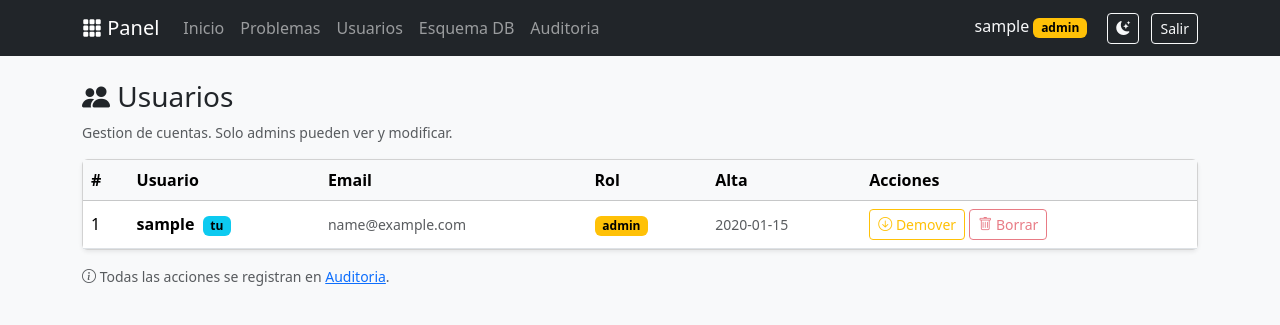
After one commit to Jesus123J/monitor_doker, a Flask app: page /users in a window 1280 px wide. The commit adds this page. Shown: the top 325 px of the page. Run offline with Flask 3, Linux system fonts and the light colour scheme; a user stored in the database is signed in; tables that the repository leaves empty hold one stand-in row (values such as "Sample post").

Commit message:
feat: panel de gestion de usuarios para admins (#3)
- Pagina /users con tabla de cuentas
- Promover / demover (toggle is_admin)
- Eliminar usuarios (con confirmacion)
- Bloqueo: no permite demover/borrar al ultimo admin
- Bloqueo: no permite borrarse a si mismo
- Acciones registradas en audit_log
- Link 'Usuarios' en navbar (admin)

Closes #3

```diff
--- a/dashboard/app.py
+++ b/dashboard/app.py
@@ -157,6 +157,53 @@ def schema():
     return render_template("schema.html", tables=tables, err=err)
 
 
+@app.route("/users")
+@admin_required
+def users_list():
+    users = User.query.order_by(User.id.asc()).all()
+    return render_template("users.html", users=users)
+
+
+@app.route("/users/<int:user_id>/toggle-admin", methods=["POST"])
+@admin_required
+def users_toggle_admin(user_id):
+    u = User.query.get_or_404(user_id)
+
+    # No permitir demoverse si seria el ultimo admin
+    if u.is_admin and User.query.filter_by(is_admin=True).count() == 1:
+        flash("No puedes demover al ultimo admin del sistema.", "warning")
+        return redirect(url_for("users_list"))
+
+    u.is_admin = not u.is_admin
+    db.session.commit()
+    _audit(action=("promote" if u.is_admin else "demote"),
+           target=u.username, success=True,
+           detail=f"is_admin={u.is_admin}")
+    flash(f"{u.username} ahora es {'admin' if u.is_admin else 'usuario normal'}.", "success")
+    return redirect(url_for("users_list"))
+
+
+@app.route("/users/<int:user_id>/delete", methods=["POST"])
+@admin_required
+def users_delete(user_id):
+    u = User.query.get_or_404(user_id)
+
+    if u.id == current_user.id:
+        flash("No puedes borrar tu propia cuenta.", "warning")
+        return redirect(url_for("users_list"))
+
+    if u.is_admin and User.query.filter_by(is_admin=True).count() == 1:
+        flash("No puedes borrar al ultimo admin.", "warning")
+        return redirect(url_for("users_list"))
+
+    username = u.username
+    db.session.delete(u)
+    db.session.commit()
+    _audit(action="delete_user", target=username, success=True)
+    flash(f"Usuario {username} eliminado.", "success")
+    return redirect(url_for("users_list"))
+
+
 @app.route("/audit")
 @admin_required
 def audit():
--- a/dashboard/templates/base.html
+++ b/dashboard/templates/base.html
@@ -31,6 +31,7 @@
         Problemas
       </a>
       {% if current_user.is_admin %}
+        <a class="nav-link" href="{{ url_for('users_list') }}">Usuarios</a>
         <a class="nav-link" href="{{ url_for('schema') }}">Esquema DB</a>
         <a class="nav-link" href="{{ url_for('audit') }}">Auditoria</a>
       {% endif %}
--- /dev/null
+++ b/dashboard/templates/users.html
@@ -0,0 +1,64 @@
+{% extends "base.html" %}
+{% block title %}Usuarios{% endblock %}
+{% block content %}
+
+<h3><i class="bi bi-people-fill"></i> Usuarios</h3>
+<p class="text-muted small">Gestion de cuentas. Solo admins pueden ver y modificar.</p>
+
+<div class="card shadow-sm">
+  <table class="table table-hover mb-0 align-middle">
+    <thead class="table-light">
+      <tr>
+        <th>#</th>
+        <th>Usuario</th>
+        <th>Email</th>
+        <th>Rol</th>
+        <th>Alta</th>
+        <th>Acciones</th>
+      </tr>
+    </thead>
+    <tbody>
+      {% for u in users %}
+      <tr>
+        <td>{{ u.id }}</td>
+        <td>
+          <strong>{{ u.username }}</strong>
+          {% if u.id == current_user.id %}
+            <span class="badge text-bg-info ms-1">tu</span>
+          {% endif %}
+        </td>
+        <td class="text-muted small">{{ u.email }}</td>
+        <td>
+          {% if u.is_admin %}
+            <span class="badge text-bg-warning">admin</span>
+          {% else %}
+            <span class="badge text-bg-secondary">usuario</span>
+          {% endif %}
+        </td>
+        <td class="text-muted small">{{ u.created_at.strftime('%Y-%m-%d') }}</td>
+        <td>
+          <form method="post" action="{{ url_for('users_toggle_admin', user_id=u.id) }}" class="d-inline">
+            <button class="btn btn-sm btn-outline-warning" title="Cambiar rol">
+              {% if u.is_admin %}<i class="bi bi-arrow-down-circle"></i> Demover
+              {% else %}<i class="bi bi-arrow-up-circle"></i> Promover{% endif %}
+            </button>
+          </form>
+          <form method="post" action="{{ url_for('users_delete', user_id=u.id) }}" class="d-inline"
+                onsubmit="return confirm('Eliminar a {{ u.username }}? Esto no se puede deshacer.');">
+            <button class="btn btn-sm btn-outline-danger" {% if u.id == current_user.id %}disabled{% endif %}>
+              <i class="bi bi-trash"></i> Borrar
+            </button>
+          </form>
+        </td>
+      </tr>
+      {% endfor %}
+    </tbody>
+  </table>
+</div>
+
+<p class="text-muted small mt-3">
+  <i class="bi bi-info-circle"></i> Todas las acciones se registran en
+  <a href="{{ url_for('audit') }}">Auditoria</a>.
+</p>
+
+{% endblock %}
```
